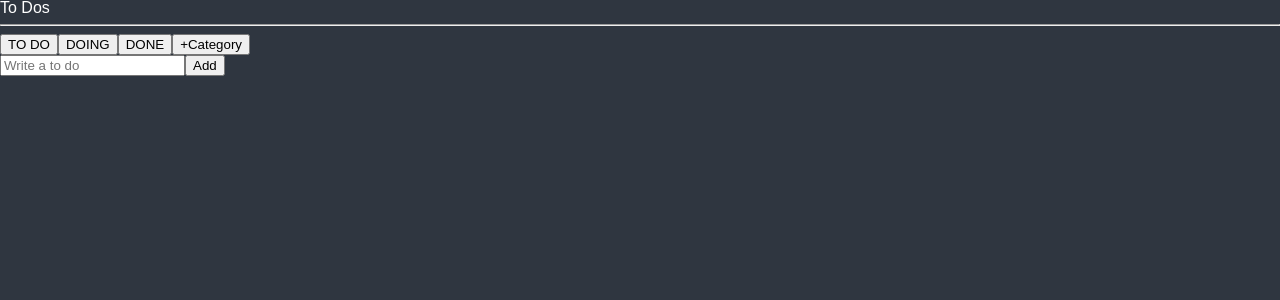
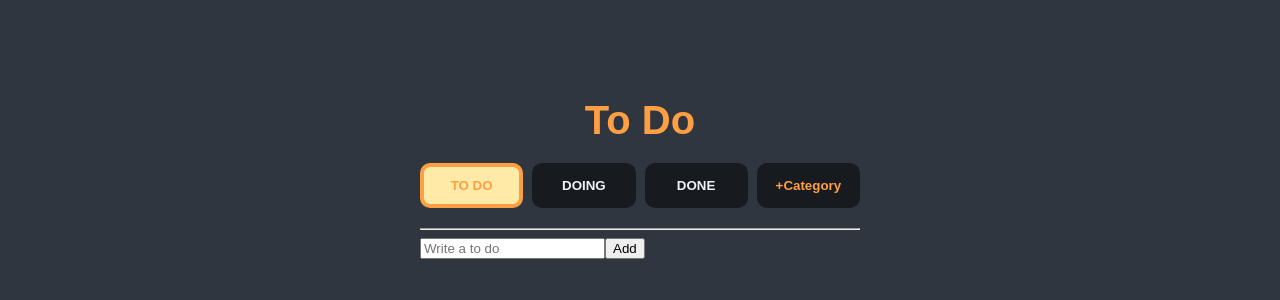
Before and after one commit to mijinB/recoil_todo_list, a React (Create React App) app: page / in a window 1280 px wide. Shown: the top 300 px of the page. Built offline with nearby package versions, Linux system fonts and the light colour scheme.

Commit message:
category UI style

```diff
--- a/src/components/SelectCategory.tsx
+++ b/src/components/SelectCategory.tsx
@@ -1,10 +1,53 @@
-import { useRecoilState, useSetRecoilState } from "recoil";
+import { useRecoilState } from "recoil";
 import { categoriesState, categoryState } from "../atoms";
 import { useEffect } from "react";
+import { styled } from "styled-components";
+
+const CategoryButton = styled.button`
+    display: flex;
+    justify-content: center;
+    align-items: center;
+    height: 45px;
+    border: none;
+    border-radius: 10px;
+    background-color: ${(props) => props.theme.boxColor};
+    color: ${(props) => props.theme.textColor};
+    font-weight: 600;
+    overflow-wrap: anywhere;
+    transition: background-color 0.25s ease-out;
+    cursor: pointer;
+    &:hover {
+        background-color: ${(props) => props.theme.accentBgColor};
+        color: ${(props) => props.theme.accentTextColor};
+    }
+    &:disabled {
+        border: 4px solid ${(props) => props.theme.accentTextColor};
+        background-color: ${(props) => props.theme.accentBgColor};
+        color: ${(props) => props.theme.accentTextColor};
+    }
+`;
+
+const CategoryAddButton = styled.button`
+    display: flex;
+    justify-content: center;
+    align-items: center;
+    height: 45px;
+    border: none;
+    border-radius: 10px;
+    background-color: ${(props) => props.theme.boxColor};
+    color: ${(props) => props.theme.accentTextColor};
+    font-weight: 600;
+    overflow-wrap: anywhere;
+    transition: all 0.25s ease-out;
+    cursor: pointer;
+    &:hover {
+        background-color: ${(props) => props.theme.secondBoxColor};
+    }
+`;
 
 function SelectCategory() {
     const [categories, setCategories] = useRecoilState(categoriesState);
-    const setCategory = useSetRecoilState(categoryState);
+    const [category, setCategory] = useRecoilState(categoryState);
 
     /**@function showCategoryContent
      * 1. 클릭한 <button> category로 categoryState(atom) 값 변경해서 카테고리 이동
@@ -40,12 +83,17 @@ function SelectCategory() {
 
     return (
         <>
-            {categories.map((category) => (
-                <button key={categories.indexOf(category)} value={category} onClick={showCategoryContent}>
-                    {category.replace("_", " ")}
-                </button>
+            {categories.map((categoryItem) => (
+                <CategoryButton
+                    key={categories.indexOf(categoryItem)}
+                    value={categoryItem}
+                    disabled={categoryItem === category}
+                    onClick={showCategoryContent}
+                >
+                    {categoryItem.replace("_", " ")}
+                </CategoryButton>
             ))}
-            <button onClick={addCategory}>+Category</button>
+            <CategoryAddButton onClick={addCategory}>+Category</CategoryAddButton>
         </>
     );
 }
--- a/src/components/ToDoList.tsx
+++ b/src/components/ToDoList.tsx
@@ -3,20 +3,50 @@ import { toDoSelector } from "../atoms";
 import CreateToDo from "./CreateToDo";
 import ToDo from "./ToDo";
 import SelectCategory from "./SelectCategory";
+import { styled } from "styled-components";
+
+const Container = styled.div`
+    max-width: 480px;
+    padding: 0 20px;
+    margin: 0 auto;
+`;
+
+const Header = styled.header`
+    display: flex;
+    justify-content: center;
+    margin: 100px 0 23px;
+`;
+
+const Title = styled.h1`
+    color: ${(props) => props.theme.accentTextColor};
+    font-size: 40px;
+    font-weight: 600;
+`;
+
+const CategoryWrapper = styled.div`
+    display: grid;
+    grid-template-columns: 1fr 1fr 1fr 1fr;
+    gap: 9px;
+    margin-bottom: 20px;
+`;
 
 function ToDoList() {
     const toDos = useRecoilValue(toDoSelector);
 
     return (
-        <div>
-            <h1>To Dos</h1>
+        <Container>
+            <Header>
+                <Title>To Do</Title>
+            </Header>
+            <CategoryWrapper>
+                <SelectCategory />
+            </CategoryWrapper>
             <hr />
-            <SelectCategory />
             <CreateToDo />
             {toDos?.map((toDo) => (
                 <ToDo key={toDo.id} {...toDo} />
             ))}
-        </div>
+        </Container>
     );
 }
 
--- a/src/index.tsx
+++ b/src/index.tsx
@@ -1,13 +1,13 @@
 import ReactDOM from "react-dom/client";
 import { RecoilRoot } from "recoil";
 import { ThemeProvider } from "styled-components";
-import { theme } from "./theme";
+import { darkTheme } from "./theme";
 import App from "./App";
 
 const root = ReactDOM.createRoot(document.getElementById("root") as HTMLElement);
 root.render(
     <RecoilRoot>
-        <ThemeProvider theme={theme}>
+        <ThemeProvider theme={darkTheme}>
             <App />
         </ThemeProvider>
     </RecoilRoot>
--- a/src/theme.ts
+++ b/src/theme.ts
@@ -1,8 +1,19 @@
 import { DefaultTheme } from "styled-components";
 
-export const theme: DefaultTheme = {
-  bgColor: "#2f3640",
-  textColor: "white",
-  accentColor: "#9c88ff",
-  cardBgColor: "transparent",
+export const lightTheme: DefaultTheme = {
+    bgColor: "#f1f2f6",
+    textColor: "#2f3640",
+    accentBgColor: "#dcdde1",
+    accentTextColor: "#feca57",
+    boxColor: "rgba(255, 255, 255, 0.5)",
+    secondBoxColor: "#ff7675",
 };
+
+export const darkTheme: DefaultTheme = {
+    bgColor: "#2f3640",
+    textColor: "#f1f2f6",
+    accentBgColor: "#ffeaa7",
+    accentTextColor: "#ff9f43",
+    boxColor: "rgba(0, 0, 0, 0.5)",
+    secondBoxColor: "#535c68",
+};
```
Also changed, not shown: src/styled.d.ts (+5 -3 lines).
